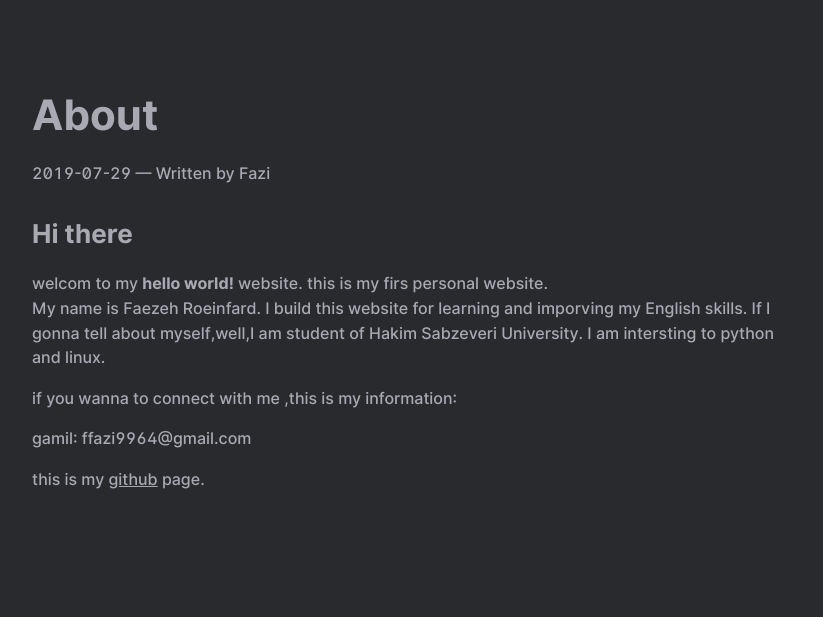
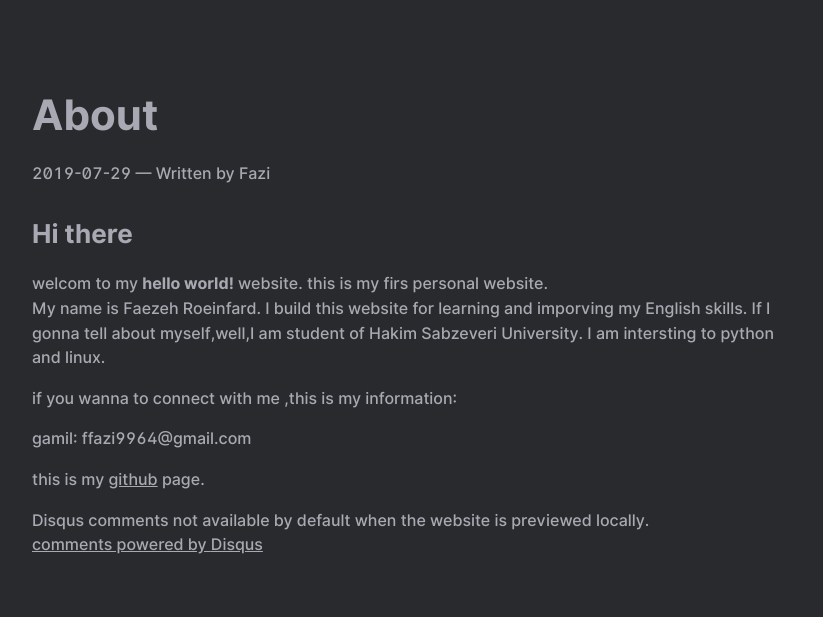
Before and after one commit to fazi1058/fazi1058.github.io, a plain HTML site: page about/index.html in a window 1280 px wide. Shown: the part 70-687 px from the top of the page, without its empty margins (228-1051 px from the left). Drawn offline with Linux system fonts and the light colour scheme.

Commit message:
add comment section

```diff
--- a/about/index.html
+++ b/about/index.html
@@ -146,6 +146,26 @@ I am intersting to python and linux.</p>
 
 
 
+<div id="disqus_thread"></div>
+<script type="application/javascript">
+    var disqus_config = function () {
+
+
+
+    };
+    (function() {
+        if (["localhost", "127.0.0.1"].indexOf(window.location.hostname) != -1) {
+            document.getElementById('disqus_thread').innerHTML = 'Disqus comments not available by default when the website is previewed locally.';
+            return;
+        }
+        var d = document, s = d.createElement('script'); s.async = true;
+        s.src = '//' + "fazi1058" + '.disqus.com/embed.js';
+        s.setAttribute('data-timestamp', +new Date());
+        (d.head || d.body).appendChild(s);
+    })();
+</script>
+<noscript>Please enable JavaScript to view the <a href="https://disqus.com/?ref_noscript">comments powered by Disqus.</a></noscript>
+<a href="https://disqus.com" class="dsq-brlink">comments powered by <span class="logo-disqus">Disqus</span></a>
     </div>
 
       </div>
```
Also changed, not shown: posts/intro/index.html (+20 -0 lines).
